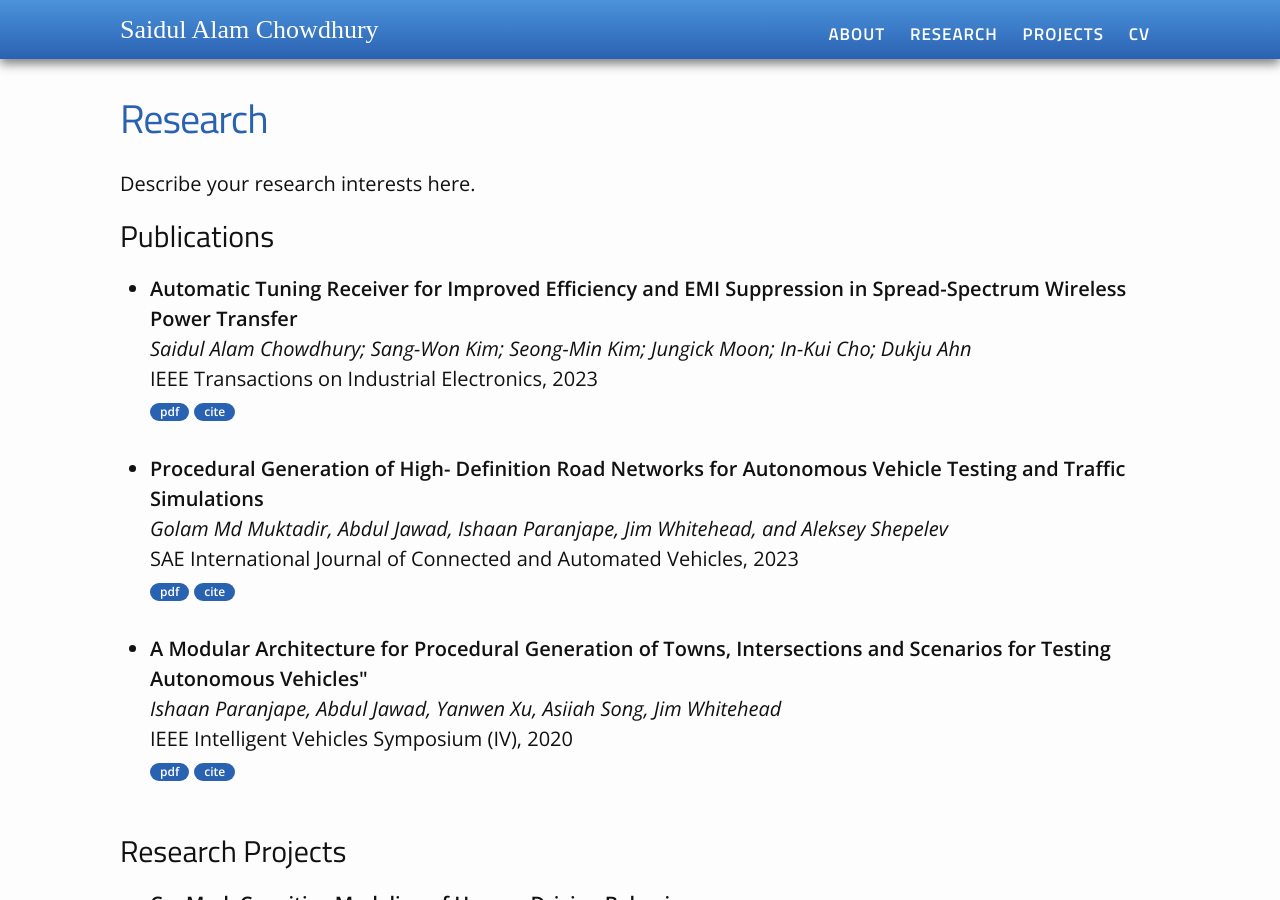
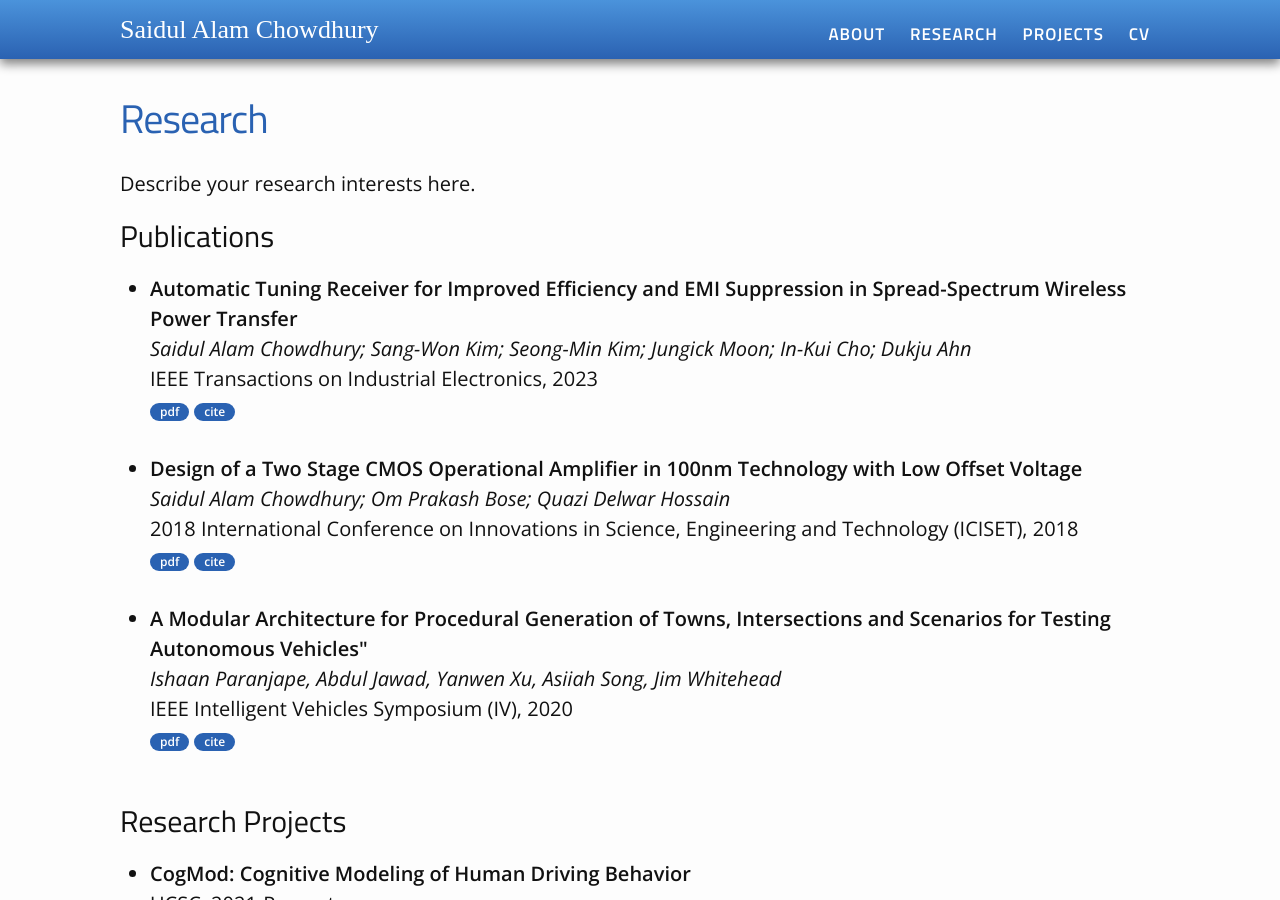
Before and after one commit to saidul105/saidul105.github.io, a Jekyll site: the page built from research.md, in a window 1280 px wide and 900 px high. Built offline with Jekyll 4.4.1, drawn with Linux system fonts in a browser that asks for light colours.

Commit message:
Update research.md

```diff
--- a/research.md
+++ b/research.md
@@ -15,10 +15,10 @@ Describe your research interests here.
 		<a href="https://ieeexplore.ieee.org/document/9724146"><div class="color-button">pdf</div></a><a href=""><div class="color-button">cite</div></a>
 	</li><br>
 	<li>
-		<b>Procedural Generation of High- Definition Road Networks for Autonomous Vehicle Testing and Traffic Simulations</b><br>
-		<i>Golam Md Muktadir, Abdul Jawad, Ishaan Paranjape, Jim Whitehead, and Aleksey Shepelev</i><br>
-		SAE International Journal of Connected and Automated Vehicles, 2023<br>
-		<a href=""><div class="color-button">pdf</div></a><a href=""><div class="color-button">cite</div></a>
+		<b>Design of a Two Stage CMOS Operational Amplifier in 100nm Technology with Low Offset Voltage</b><br>
+		<i>Saidul Alam Chowdhury; Om Prakash Bose; Quazi Delwar Hossain</i><br>
+		2018 International Conference on Innovations in Science, Engineering and Technology (ICISET), 2018<br>
+		<a href="https://ieeexplore.ieee.org/document/8745659"><div class="color-button">pdf</div></a><a href=""><div class="color-button">cite</div></a>
 	</li><br>
 	<li>
 		<b>A Modular Architecture for Procedural Generation of Towns, Intersections and Scenarios for Testing Autonomous Vehicles"</b><br>
```
